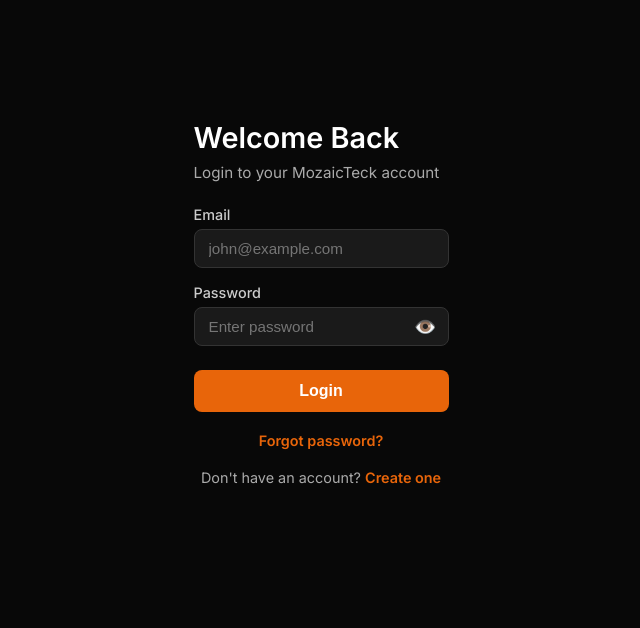
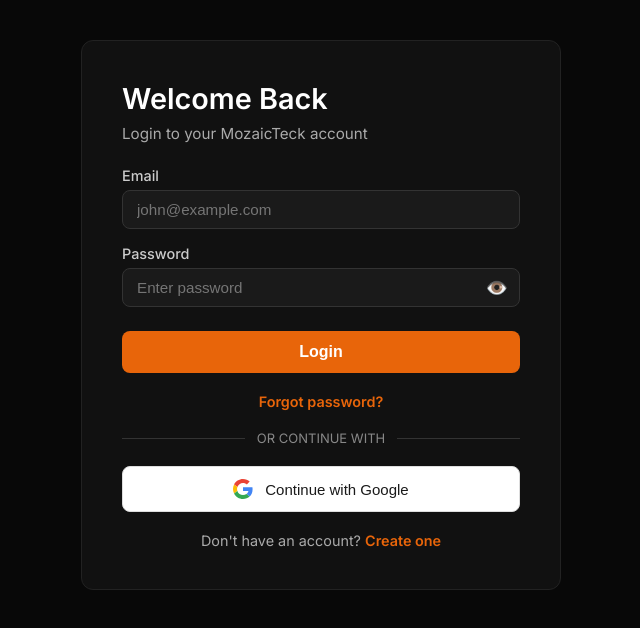
Before and after one commit to mozaicdb/mozaicteck-frontend, a React (Vite) app: page /mozaicteck-frontend/login in a window 1280 px wide. Shown: the top 628 px of the page, without its empty margins (319-959 px from the left). Built offline with nearby package versions, Linux system fonts and the light colour scheme.

Commit message:
Day 36: Google OAuth frontend

```diff
--- a/src/App.css
+++ b/src/App.css
@@ -1,30 +1,24 @@
+/* -------------------- GOOGLE FONTS -------------------- */
 @import url('https://fonts.googleapis.com/css2?family=Inter:wght@300;400;500;600&display=swap');
 
-* { box-sizing: border-box; margin: 0; padding: 0; }
-
-body {
-  font-family: 'Inter', sans-serif;
-  background: #080808;
-  color: #f0f0f0;
-  height: 100vh;
-  display: flex;
-  flex-direction: column;
-  align-items: center;
-  justify-content: center;
-  padding: 16px;
+/* -------------------- GLOBAL RESET -------------------- */
+/* Removes default margin, padding, and sets box-sizing for all elements */
+*, *::before, *::after {
+  box-sizing: border-box;
+  margin: 0;
+  padding: 0;
 }
 
+/* -------------------- ROOT CONTAINER -------------------- */
+/* The main div that wraps the entire React app */
 #root {
   width: 100%;
-  height: 100vh;
-  display: flex;
-  align-items: center;
-  justify-content: center;
-  padding: 16px;
-  box-sizing: border-box;
+  min-height: 100vh;
   background: #080808;
 }
 
+/* -------------------- CHAT CONTAINER -------------------- */
+/* The main chat box that holds the header, messages, and input */
 .chat-container {
   width: 100%;
   max-width: 800px;
@@ -35,8 +29,11 @@ body {
   border-radius: 16px;
   border: 1px solid #1f1f1f;
   overflow: hidden;
+  margin: 0 auto;
 }
 
+/* -------------------- CHAT HEADER -------------------- */
+/* Top bar of the chat that shows the title and status dot */
 .chat-header {
   padding: 12px 16px;
   background: #111;
@@ -48,6 +45,7 @@ body {
   min-height: 56px;
 }
 
+/* Green pulsing dot that shows the bot is online */
 .header-dot {
   width: 10px;
   height: 10px;
@@ -73,6 +71,8 @@ body {
   margin-left: auto;
 }
 
+/* -------------------- CHAT MESSAGES AREA -------------------- */
+/* Scrollable area where all messages appear */
 .chat-messages {
   flex: 1;
   overflow-y: auto;
@@ -82,6 +82,7 @@ body {
   gap: 16px;
 }
 
+/* Base style for every message bubble */
 .message {
   max-width: 75%;
   padding: 14px 18px;
@@ -93,6 +94,7 @@ body {
   overflow-wrap: break-word;
 }
 
+/* User message - orange, aligned right */
 .message.user {
   background: #ff6b00;
   color: #fff;
@@ -100,6 +102,7 @@ body {
   border-bottom-right-radius: 4px;
 }
 
+/* Bot message - dark, aligned left */
 .message.bot {
   background: #1a1a1a;
   color: #e0e0e0;
@@ -109,6 +112,7 @@ body {
   animation: slideInLeft 0.4s ease;
 }
 
+/* Thinking indicator while bot is processing */
 .message.thinking {
   background: #1a1a1a;
   color: #555;
@@ -118,6 +122,8 @@ body {
   animation: slideInLeft 0.4s ease;
 }
 
+/* -------------------- CHAT INPUT AREA -------------------- */
+/* Bottom section with the text input and send button */
 .chat-input-area {
   padding: 16px 24px;
   background: #111;
@@ -127,6 +133,7 @@ body {
   align-items: flex-end;
 }
 
+/* The textarea where the user types */
 .chat-input {
   flex: 1;
   background: #1a1a1a;
@@ -155,6 +162,7 @@ body {
   box-shadow: 0 0 0 3px rgba(255, 107, 0, 0.15);
 }
 
+/* Orange send button */
 .send-btn {
   background: #ff6b00;
   border: none;
@@ -178,6 +186,8 @@ body {
   fill: #fff;
 }
 
+/* -------------------- WELCOME MESSAGE -------------------- */
+/* Shows when there are no messages yet */
 .welcome-message {
   display: flex;
   flex-direction: column;
@@ -211,6 +221,8 @@ body {
   margin: 0;
 }
 
+/* -------------------- SUGGESTION CHIPS -------------------- */
+/* Clickable prompt suggestions shown on the welcome screen */
 .suggestion-chips {
   display: flex;
   flex-direction: column;
@@ -236,6 +248,8 @@ body {
   color: #ffffff;
 }
 
+/* -------------------- TYPING INDICATOR -------------------- */
+/* Three bouncing dots shown while bot is thinking */
 .typing-indicator {
   display: flex;
   gap: 5px;
@@ -254,6 +268,7 @@ body {
 .typing-indicator span:nth-child(2) { animation-delay: 0.2s; }
 .typing-indicator span:nth-child(3) { animation-delay: 0.4s; }
 
+/* -------------------- ANIMATIONS -------------------- */
 @keyframes bounce {
   0%, 80%, 100% { transform: translateY(0); }
   40% { transform: translateY(-8px); }
@@ -269,11 +284,13 @@ body {
   to { opacity: 1; transform: translateX(0); }
 }
 
+/* -------------------- SCROLLBAR STYLING -------------------- */
 .chat-messages::-webkit-scrollbar { width: 4px; }
 .chat-messages::-webkit-scrollbar-track { background: transparent; }
 .chat-messages::-webkit-scrollbar-thumb { background: #2a2a2a; border-radius: 4px; }
 
-/* View Toggle */
+/* -------------------- VIEW TOGGLE -------------------- */
+/* The Chat / Prompt Library toggle buttons in the header */
 .view-toggle {
   display: flex;
   justify-content: space-between;
@@ -286,6 +303,12 @@ body {
 .toggle-left {
   display: flex;
   gap: 10px;
+}
+
+.toggle-right {
+  display: flex;
+  gap: 10px;
+  align-items: center;
 }
 
 .toggle-btn {
@@ -310,6 +333,8 @@ body {
   color: #fff;
 }
 
+/* -------------------- PROMPT LIBRARY GRID -------------------- */
+/* Two column grid that shows all prompt cards */
 .prompt-grid {
   display: grid;
   grid-template-columns: repeat(2, 1fr);
@@ -320,6 +345,7 @@ body {
   align-items: start;
 }
 
+/* Individual prompt card */
 .prompt-card {
   background: #1a1a1a;
   border: 1.5px solid #2a2a2a;
@@ -330,10 +356,19 @@ body {
   gap: 10px;
   transition: border 0.2s ease;
   min-height: 260px;
+  cursor: pointer;
+  transition: box-shadow 0.3s ease, transform 0.3s ease;
 }
 
 .prompt-card:hover {
   border-color: #ff6b00;
+  transform: translateY(-2px);
+  box-shadow: 0 6px 24px rgba(249, 115, 22, 0.15);
+}
+
+.prompt-card.expanded {
+  border-color: #f97316;
+  box-shadow: 0 6px 24px rgba(249, 115, 22, 0.25);
 }
 
 .prompt-title {
@@ -351,6 +386,7 @@ body {
   flex: 1;
 }
 
+/* -------------------- PROMPT TAGS -------------------- */
 .prompt-tags {
   display: flex;
   gap: 8px;
@@ -374,6 +410,17 @@ body {
   color: #ff6b00;
 }
 
+.tag.tier.free {
+  background: #22c55e20;
+  color: #22c55e;
+}
+
+.tag.tier.premium {
+  background: #ff6b0020;
+  color: #ff6b00;
+}
+
+/* -------------------- COPY BUTTON -------------------- */
 .copy-btn {
   align-self: flex-end;
   padding: 8px 10px;
@@ -392,14 +439,10 @@ body {
   height: 36px;
 }
 
-.copy-btn:hover {
-  background: #e55e00;
-}
+.copy-btn:hover { background: #e55e00; }
+.copy-btn.copied { background: #22c55e; }
 
-.copy-btn.copied {
-  background: #22c55e;
-}
-
+/* -------------------- LIBRARY LOADING AND EMPTY STATES -------------------- */
 .library-loading {
   color: #aaaaaa;
   text-align: center;
@@ -407,11 +450,19 @@ body {
 }
 
 .library-empty {
+  display: flex;
+  flex-direction: column;
+  align-items: center;
+  justify-content: center;
+  height: 200px;
   color: #aaaaaa;
+  font-size: 14px;
+  gap: 8px;
   text-align: center;
-  padding: 40px;
 }
 
+/* -------------------- LIBRARY LAYOUT -------------------- */
+/* Sidebar and main content side by side */
 .library-layout {
   display: flex;
   height: calc(100vh - 120px);
@@ -419,6 +470,7 @@ body {
   position: relative;
 }
 
+/* -------------------- LIBRARY SIDEBAR -------------------- */
 .library-sidebar {
   display: flex;
   flex-direction: column;
@@ -486,9 +538,7 @@ body {
   color: #ff6b00;
 }
 
-.sidebar-icon-btn:hover span {
-  color: #ff6b00;
-}
+.sidebar-icon-btn:hover span { color: #ff6b00; }
 
 .sidebar-icon-btn.active {
   background: #ff6b0015;
@@ -496,10 +546,10 @@ body {
   color: #ff6b00;
 }
 
-.sidebar-icon-btn.active span {
-  color: #ff6b00;
-}
+.sidebar-icon-btn.active span { color: #ff6b00; }
 
+/* -------------------- SIDEBAR PANEL -------------------- */
+/* Floating panel that opens when a sidebar icon is clicked */
 .sidebar-panel {
   position: absolute;
   left: 64px;
@@ -537,7 +587,7 @@ body {
   border: none;
   color: #aaaaaa;
   font-size: 14px;
-  cursor: pointer !important;
+  cursor: pointer;
   padding: 2px 6px;
   border-radius: 4px;
   transition: all 0.2s ease;
@@ -609,6 +659,7 @@ body {
   line-height: 1.8;
 }
 
+/* -------------------- LIBRARY MAIN CONTENT -------------------- */
 .library-main {
   flex: 1;
   display: flex;
@@ -625,31 +676,7 @@ body {
   border-bottom: 1px solid #2a2a2a;
 }
 
-.library-context strong {
-  color: #ff6b00;
-}
-
-.tag.tier.free {
-  background: #22c55e20;
-  color: #22c55e;
-}
-
-.tag.tier.premium {
-  background: #ff6b0020;
-  color: #ff6b00;
-}
-
-.library-empty {
-  display: flex;
-  flex-direction: column;
-  align-items: center;
-  justify-content: center;
-  height: 200px;
-  color: #aaaaaa;
-  font-size: 14px;
-  gap: 8px;
-  text-align: center;
-}
+.library-context strong { color: #ff6b00; }
 
 .prompt-grid::-webkit-scrollbar { width: 4px; }
 .prompt-grid::-webkit-scrollbar-track { background: transparent; }
@@ -665,173 +692,7 @@ body {
   background: transparent;
 }
 
-.mobile-menu-btn {
-  display: none;
-}
-
-@media (max-width: 768px) {
-
-  html { overflow: hidden; }
-  body { padding: 0; overflow: hidden; }
-  #root { padding: 0; }
-
-  .chat-container {
-    height: 100vh;
-    border-radius: 0;
-    width: 100%;
-    border: none;
-    overflow: visible;
-  }
-
-  .message {
-    max-width: 90%;
-  }
-
-  .header-subtitle {
-    display: none;
-  }
-
-  .chat-header {
-    padding: 10px 12px;
-    gap: 8px;
-    overflow: visible;
-    min-height: 52px;
-  }
-
-  .header-title {
-    font-size: 14px;
-  }
-
-  .header-dot {
-    width: 8px;
-    height: 8px;
-    flex-shrink: 0;
-  }
-
-  .prompt-grid {
-    grid-template-columns: 1fr;
-  }
-
-  .welcome-message {
-    padding: 8px 12px;
-    gap: 0.5rem;
-    justify-content: center;
-    padding-top: 20px;
-  }
-
-  .welcome-icon {
-    margin-top: 8px;
-  }
-
-  .welcome-icon svg {
-    width: 28px;
-    height: 28px;
-  }
-
-  .welcome-title {
-    font-size: 1.1rem;
-  }
-
-  .welcome-subtitle {
-    font-size: 0.8rem;
-  }
-
-  .chip {
-    padding: 0.4rem 0.75rem;
-    font-size: 0.78rem;
-  }
-
-  .mobile-menu-btn {
-    display: flex;
-    flex-direction: column;
-    justify-content: space-between;
-    align-items: center;
-    position: fixed;
-    bottom: 16px;
-    right: 24px;
-    width: 44px;
-    height: 44px;
-    background: #f97316;
-    border: none;
-    border-radius: 50%;
-    padding: 14px;
-    cursor: pointer;
-    z-index: 1000;
-    box-shadow: 0 4px 20px rgba(249, 115, 22, 0.5);
-    transition: background 0.3s ease, transform 0.3s ease;
-  }
-
-  .mobile-menu-btn span {
-    display: block;
-    width: 22px;
-    height: 2px;
-    background: #fff;
-    border-radius: 2px;
-    transition: transform 0.3s ease, opacity 0.3s ease;
-    transform-origin: center;
-  }
-
-  .mobile-menu-btn.is-open span:nth-child(1) {
-    transform: translateY(8px) rotate(45deg);
-  }
-
-  .mobile-menu-btn.is-open span:nth-child(2) {
-    opacity: 0;
-  }
-
-  .mobile-menu-btn.is-open span:nth-child(3) {
-    transform: translateY(-8px) rotate(-45deg);
-  }
-
-  .library-sidebar {
-    position: fixed;
-    top: 0;
-    left: 0;
-    height: 100vh;
-    z-index: 900;
-    transform: translateX(-100%);
-    transition: transform 0.35s cubic-bezier(0.4, 0, 0.2, 1);
-  }
-
-  .library-sidebar.mobile-open {
-    transform: translateX(0);
-  }
-
-  .library-sidebar.panel-active {
-    display: none;
-  }
-
-  .sidebar-panel {
-    position: fixed;
-    left: 0;
-    top: 0;
-    width: 100vw;
-    height: auto;
-    max-height: 80vh;
-    border-radius: 0 0 16px 16px;
-    overflow-y: auto;
-    z-index: 1100;
-    box-sizing: border-box;
-  }
-
-}
-
-/* Prompt Card Expand and Stages */
-.prompt-card {
-  cursor: pointer;
-  transition: box-shadow 0.3s ease, transform 0.3s ease;
-}
-
-.prompt-card:hover {
-  transform: translateY(-2px);
-  box-shadow: 0 6px 24px rgba(249, 115, 22, 0.15);
-}
-
-.prompt-card.expanded {
-  border-color: #f97316;
-  box-shadow: 0 6px 24px rgba(249, 115, 22, 0.25);
-}
-
+/* -------------------- PROMPT CARD EXPAND -------------------- */
 .prompt-stages {
   margin-top: 16px;
   padding-top: 16px;
@@ -883,15 +744,14 @@ body {
   transition: transform 0.3s ease;
 }
 
-.card-expand-arrow svg {
-  transition: transform 0.3s ease;
-}
+.card-expand-arrow svg { transition: transform 0.3s ease; }
 
 .prompt-card.expanded .card-expand-arrow svg {
   transform: rotate(180deg);
 }
 
-/* Landing Page */
+/* -------------------- LANDING PAGE -------------------- */
+/* The first page users see before logging in */
 .landing-container {
   min-height: 100vh;
   display: flex;
@@ -939,9 +799,7 @@ body {
   cursor: pointer;
 }
 
-.landing-btn-primary:hover {
-  background-color: #cf5a09;
-}
+.landing-btn-primary:hover { background-color: #cf5a09; }
 
 .landing-btn-secondary {
   background-color: transparent;
@@ -959,24 +817,28 @@ body {
   color: #ffffff;
 }
 
-/* Auth Pages */
+/* -------------------- AUTH PAGES -------------------- */
+/* Shared styles for Login, Register, Forgot Password, Reset Password pages */
 .auth-container {
+  background-color: #080808;
   min-height: 100vh;
+  padding: 40px 24px;
   display: flex;
-  align-items: flex-start;
   justify-content: center;
-  background-color: #080808;
-  padding: 120px 24px 40px;
 }
 
-.auth-title {.auth-card {
+/* The white card that wraps the form */
+.auth-card {
   background-color: #111111;
   border: 1px solid #222222;
   border-radius: 12px;
   padding: 40px;
   width: 100%;
   max-width: 480px;
+  height: fit-content;
 }
+
+.auth-title {
   font-size: 1.8rem;
   font-weight: 700;
   color: #ffffff;
@@ -989,6 +851,7 @@ body {
   font-size: 0.95rem;
 }
 
+/* Red error box shown when something goes wrong */
 .auth-error {
   background-color: #2a1010;
   border: 1px solid #ff4444;
@@ -999,17 +862,31 @@ body {
   font-size: 0.9rem;
 }
 
+/* Green success box shown after registration */
+.auth-success {
+  background-color: #0f2a1a;
+  border: 1px solid #22cc66;
+  color: #22cc66;
+  padding: 12px;
+  border-radius: 8px;
+  margin-bottom: 16px;
+  font-size: 0.9rem;
+}
+
+/* The form itself */
 .auth-form {
   display: flex;
   flex-direction: column;
   gap: 16px;
 }
 
+/* Side by side fields like First Name and Last Name */
 .auth-row {
   display: flex;
   gap: 12px;
 }
 
+/* Single form field wrapper */
 .auth-field {
   display: flex;
   flex-direction: column;
@@ -1033,10 +910,9 @@ body {
   outline: none;
 }
 
-.auth-field input:focus {
-  border-color: #E8650A;
-}
+.auth-field input:focus { border-color: #E8650A; }
 
+/* Phone number input special styling */
 .phone-input {
   background-color: #1a1a1a;
   border: 1px solid #333333;
@@ -1057,6 +933,7 @@ body {
   border: none;
 }
 
+/* Password strength rules shown below password field */
 .password-rules {
   display: flex;
   flex-direction: column;
@@ -1064,18 +941,17 @@ body {
   margin-top: 4px;
 }
 
-.rule-pass {
-  color: #22cc66;
+.rule {
+  display: block;
   font-size: 0.82rem;
-  margin: 0;
+  color: #888;
+  margin: 2px 0;
 }
 
-.rule-fail {
-  color: #888888;
-  font-size: 0.82rem;
-  margin: 0;
-}
+.rule.valid { color: #22cc66; }
+.rule.error { color: #ff4d4d; }
 
+/* The main orange submit button */
 .auth-btn {
   background-color: #E8650A;
   color: #ffffff;
@@ -1088,15 +964,10 @@ body {
   margin-top: 8px;
 }
 
-.auth-btn:hover {
-  background-color: #cf5a09;
-}
+.auth-btn:hover { background-color: #cf5a09; }
+.auth-btn:disabled { background-color: #555555; cursor: not-allowed; }
 
-.auth-btn:disabled {
-  background-color: #555555;
-  cursor: not-allowed;
-}
-
+/* Switch link at the bottom like "Already have an account? Login" */
 .auth-switch {
   text-align: center;
   color: #aaaaaa;
@@ -1110,21 +981,9 @@ body {
   font-weight: 600;
 }
 
-.auth-switch span:hover {
-  text-decoration: underline;
-}
+.auth-switch span:hover { text-decoration: underline; }
 
-.auth-success {
-  background-color: #0f2a1a;
-  border: 1px solid #22cc66;
-  color: #22cc66;
-  padding: 12px;
-  border-radius: 8px;
-  margin-bottom: 16px;
-  font-size: 0.9rem;
-}
-
-/* Password Toggle */
+/* Password show/hide toggle wrapper */
 .password-wrapper {
   position: relative;
   display: flex;
@@ -1136,6 +995,7 @@ body {
   padding-right: 40px;
 }
 
+/* Eye icon to show/hide password */
 .eye-icon {
   position: absolute;
   right: 12px;
@@ -1144,26 +1004,53 @@ body {
   user-select: none;
 }
 
-.rule {
-  display: block;
-  font-size: 0.82rem;
-  color: #888;
-  margin: 2px 0;
+/* -------------------- GOOGLE BUTTON -------------------- */
+/* White button with Google G icon for OAuth login */
+.google-btn {
+  display: flex;
+  align-items: center;
+  justify-content: center;
+  gap: 12px;
+  width: 100%;
+  padding: 12px;
+  background-color: #ffffff;
+  color: #1a1a1a;
+  border: 1px solid #dddddd;
+  border-radius: 8px;
+  font-size: 15px;
+  font-weight: 500;
+  cursor: pointer;
+  transition: background-color 0.2s ease;
+  margin-bottom: 16px;
 }
 
-.rule.valid {
-  color: #22cc66;
-}
-.rule.error {
-  color: #ff4d4d;
+.google-btn:hover { background-color: #f5f5f5; }
+
+/* -------------------- OR CONTINUE WITH DIVIDER -------------------- */
+/* Horizontal line with text in the middle */
+.auth-divider {
+  display: flex;
+  align-items: center;
+  text-align: center;
+  margin: 20px 0;
+  color: #888888;
+  font-size: 13px;
 }
 
-.toggle-right {
-  display: flex;
-  gap: 10px;
-  align-items: center;
+.auth-divider::before,
+.auth-divider::after {
+  content: '';
+  flex: 1;
+  border-bottom: 1px solid #333333;
 }
-/* Profile Page */
+
+.auth-divider span {
+  padding: 0 12px;
+  white-space: nowrap;
+}
+
+/* -------------------- PROFILE PAGE -------------------- */
+/* The user profile page styles */
 .profile-header {
   display: flex;
   flex-direction: column;
@@ -1172,6 +1059,7 @@ body {
   margin-bottom: 24px;
 }
 
+/* Orange circle avatar showing user initials */
 .profile-avatar {
   width: 70px;
   height: 70px;
@@ -1186,6 +1074,7 @@ body {
   margin-top: 8px;
 }
 
+/* Verified or unverified badge */
 .profile-badge {
   padding: 4px 12px;
   border-radius: 20px;
@@ -1203,6 +1092,7 @@ body {
   color: #ff4d4d;
 }
 
+/* List of profile fields */
 .profile-details {
   display: flex;
   flex-direction: column;
@@ -1210,6 +1100,7 @@ body {
   margin-bottom: 24px;
 }
 
+/* Each row in the profile details */
 .profile-field {
   display: flex;
   justify-content: space-between;
@@ -1229,11 +1120,13 @@ body {
   text-align: right;
 }
 
+/* Back and Logout buttons at the bottom */
 .profile-actions {
   display: flex;
   gap: 10px;
   justify-content: center;
 }
+
 .profile-wrapper {
   display: flex;
   flex-direction: column;
@@ -1246,3 +1139,133 @@ body {
   margin-bottom: 16px;
   z-index: 1;
 }
+
+/* -------------------- MOBILE MENU BUTTON -------------------- */
+/* Floating hamburger button on mobile */
+.mobile-menu-btn {
+  display: none;
+}
+
+/* -------------------- MOBILE RESPONSIVE STYLES -------------------- */
+@media (max-width: 768px) {
+
+  html { overflow: hidden; }
+  body { padding: 0; overflow: hidden; }
+  #root { padding: 0; }
+
+  .chat-container {
+    height: 100vh;
+    border-radius: 0;
+    width: 100%;
+    border: none;
+    overflow: visible;
+  }
+
+  .message { max-width: 90%; }
+  .header-subtitle { display: none; }
+
+  .chat-header {
+    padding: 10px 12px;
+    gap: 8px;
+    overflow: visible;
+    min-height: 52px;
+  }
+
+  .header-title { font-size: 14px; }
+
+  .header-dot {
+    width: 8px;
+    height: 8px;
+    flex-shrink: 0;
+  }
+
+  .prompt-grid { grid-template-columns: 1fr; }
+
+  .welcome-message {
+    padding: 8px 12px;
+    gap: 0.5rem;
+    justify-content: center;
+    padding-top: 20px;
+  }
+
+  .welcome-icon { margin-top: 8px; }
+
+  .welcome-icon svg {
+    width: 28px;
+    height: 28px;
+  }
+
+  .welcome-title { font-size: 1.1rem; }
+  .welcome-subtitle { font-size: 0.8rem; }
+
+  .chip {
+    padding: 0.4rem 0.75rem;
+    font-size: 0.78rem;
+  }
+
+  .mobile-menu-btn {
+    display: flex;
+    flex-direction: column;
+    justify-content: space-between;
+    align-items: center;
+    position: fixed;
+    bottom: 16px;
+    right: 24px;
+    width: 44px;
+    height: 44px;
+    background: #f97316;
+    border: none;
+    border-radius: 50%;
+    padding: 14px;
+    cursor: pointer;
+    z-index: 1000;
+    box-shadow: 0 4px 20px rgba(249, 115, 22, 0.5);
+    transition: background 0.3s ease, transform 0.3s ease;
+  }
+
+  .mobile-menu-btn span {
+    display: block;
+    width: 22px;
+    height: 2px;
+    background: #fff;
+    border-radius: 2px;
+    transition: transform 0.3s ease, opacity 0.3s ease;
+    transform-origin: center;
+  }
+
+  .mobile-menu-btn.is-open span:nth-child(1) {
+    transform: translateY(8px) rotate(45deg);
+  }
+
+  .mobile-menu-btn.is-open span:nth-child(2) { opacity: 0; }
+
+  .mobile-menu-btn.is-open span:nth-child(3) {
+    transform: translateY(-8px) rotate(-45deg);
+  }
+
+  .library-sidebar {
+    position: fixed;
+    top: 0;
+    left: 0;
+    height: 100vh;
+    z-index: 900;
+    transform: translateX(-100%);
+    transition: transform 0.35s cubic-bezier(0.4, 0, 0.2, 1);
+  }
+
+  .library-sidebar.mobile-open { transform: translateX(0); }
+  .library-sidebar.panel-active { display: none; }
+
+  .sidebar-panel {
+    position: fixed;
+    left: 0;
+    top: 0;
+    width: 100vw;
+    height: auto;
+    max-height: 80vh;
+    border-radius: 0 0 16px 16px;
+    overflow-y: auto;
+    z-index: 1100;
+    box-sizing: border-box;
+  }
+}
--- a/src/pages/Login.jsx
+++ b/src/pages/Login.jsx
@@ -1,6 +1,8 @@
-import { useState } from 'react'
+import { useState, useEffect } from 'react'
 import { useNavigate, useLocation } from 'react-router-dom'
 import { loginUser } from '../utils/auth'
+
+const API_BASE = 'https://Mozaicteck-mozaicteck-rag.hf.space'
 
 function Login() {
   const navigate = useNavigate()
@@ -12,6 +14,13 @@ function Login() {
 
   const successMessage = location.state?.message
   window.history.replaceState({}, document.title)
+
+  useEffect(() => {
+    const params = new URLSearchParams(location.search)
+    if (params.get('error') === 'use_password') {
+      setError('This email is already registered. Please login with your password instead.')
+    }
+  }, [location.search])
 
   function handleChange(e) {
     setFormData(prev => ({ ...prev, [e.target.name]: e.target.value }))
@@ -32,6 +41,10 @@ function Login() {
     }
 
     navigate('/chatbot')
+  }
+
+  function handleGoogleLogin() {
+    window.location.href = `${API_BASE}/auth/google/login`
   }
 
   return (
@@ -85,6 +98,21 @@ function Login() {
           <span onClick={() => navigate('/forgot-password')}>Forgot password?</span>
         </p>
 
+        <div className="auth-divider">
+          <span>OR CONTINUE WITH</span>
+        </div>
+
+        <button className="google-btn" onClick={handleGoogleLogin}>
+          <svg width="20" height="20" viewBox="0 0 48 48">
+            <path fill="#EA4335" d="M24 9.5c3.54 0 6.71 1.22 9.21 3.6l6.85-6.85C35.9 2.38 30.47 0 24 0 14.62 0 6.51 5.38 2.56 13.22l7.98 6.19C12.43 13.72 17.74 9.5 24 9.5z"/>
+            <path fill="#4285F4" d="M46.98 24.55c0-1.57-.15-3.09-.38-4.55H24v9.02h12.94c-.58 2.96-2.26 5.48-4.78 7.18l7.73 6c4.51-4.18 7.09-10.36 7.09-17.65z"/>
+            <path fill="#FBBC05" d="M10.53 28.59c-.48-1.45-.76-2.99-.76-4.59s.27-3.14.76-4.59l-7.98-6.19C.92 16.46 0 20.12 0 24c0 3.88.92 7.54 2.56 10.78l7.97-6.19z"/>
+            <path fill="#34A853" d="M24 48c6.48 0 11.93-2.13 15.89-5.81l-7.73-6c-2.15 1.45-4.92 2.3-8.16 2.3-6.26 0-11.57-4.22-13.47-9.91l-7.98 6.19C6.51 42.62 14.62 48 24 48z"/>
+            <path fill="none" d="M0 0h48v48H0z"/>
+          </svg>
+          Continue with Google
+        </button>
+
         <p className="auth-switch">
           Don't have an account?{' '}
           <span onClick={() => navigate('/register')}>Create one</span>
--- a/src/pages/Register.jsx
+++ b/src/pages/Register.jsx
@@ -3,6 +3,8 @@ import { useNavigate } from 'react-router-dom'
 import PhoneInput from 'react-phone-number-input'
 import 'react-phone-number-input/style.css'
 import { registerUser } from '../utils/auth'
+
+const API_BASE = 'https://Mozaicteck-mozaicteck-rag.hf.space'
 
 function Register() {
   const navigate = useNavigate()
@@ -62,6 +64,10 @@ function Register() {
     navigate('/login', { state: { message: 'Registration successful. Please check your email to verify your account.' } })
   }
 
+  function handleGoogleLogin() {
+    window.location.href = `${API_BASE}/auth/google/login`
+  }
+
   return (
     <div className="auth-container">
       <div className="auth-card">
@@ -69,6 +75,25 @@ function Register() {
         <p className="auth-subtitle">Join MozaicTeck today</p>
 
         {error && <div className="auth-error">{error}</div>}
+
+        <div className="auth-divider">
+          <span>REGISTER WITH</span>
+        </div>
+
+        <button className="google-btn" onClick={handleGoogleLogin}>
+          <svg width="20" height="20" viewBox="0 0 48 48">
+            <path fill="#EA4335" d="M24 9.5c3.54 0 6.71 1.22 9.21 3.6l6.85-6.85C35.9 2.38 30.47 0 24 0 14.62 0 6.51 5.38 2.56 13.22l7.98 6.19C12.43 13.72 17.74 9.5 24 9.5z"/>
+            <path fill="#4285F4" d="M46.98 24.55c0-1.57-.15-3.09-.38-4.55H24v9.02h12.94c-.58 2.96-2.26 5.48-4.78 7.18l7.73 6c4.51-4.18 7.09-10.36 7.09-17.65z"/>
+            <path fill="#FBBC05" d="M10.53 28.59c-.48-1.45-.76-2.99-.76-4.59s.27-3.14.76-4.59l-7.98-6.19C.92 16.46 0 20.12 0 24c0 3.88.92 7.54 2.56 10.78l7.97-6.19z"/>
+            <path fill="#34A853" d="M24 48c6.48 0 11.93-2.13 15.89-5.81l-7.73-6c-2.15 1.45-4.92 2.3-8.16 2.3-6.26 0-11.57-4.22-13.47-9.91l-7.98 6.19C6.51 42.62 14.62 48 24 48z"/>
+            <path fill="none" d="M0 0h48v48H0z"/>
+          </svg>
+          Continue with Google
+        </button>
+
+        <div className="auth-divider">
+          <span>OR REGISTER MANUALLY</span>
+        </div>
 
         <form className="auth-form" onSubmit={handleSubmit}>
           <div className="auth-row">
```
